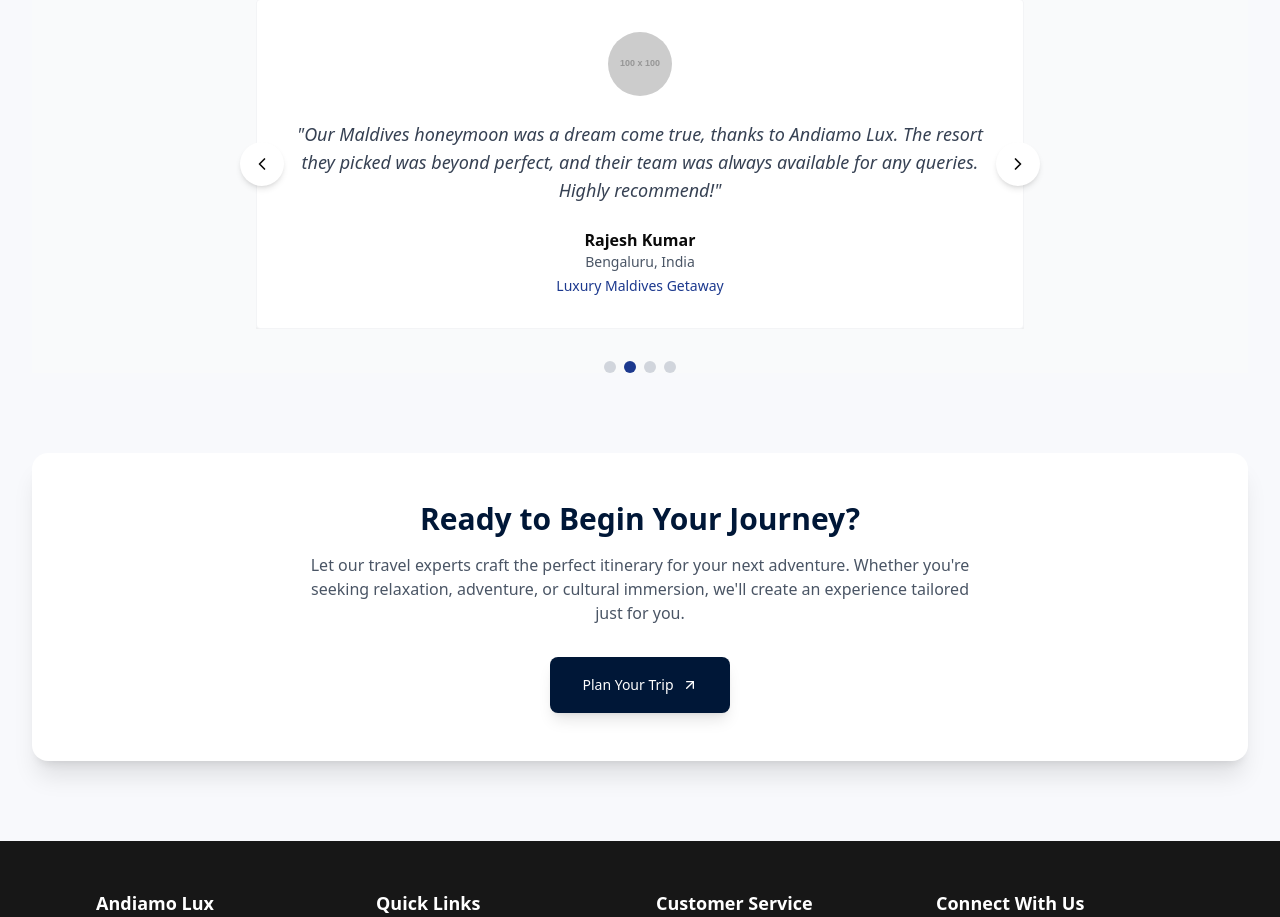
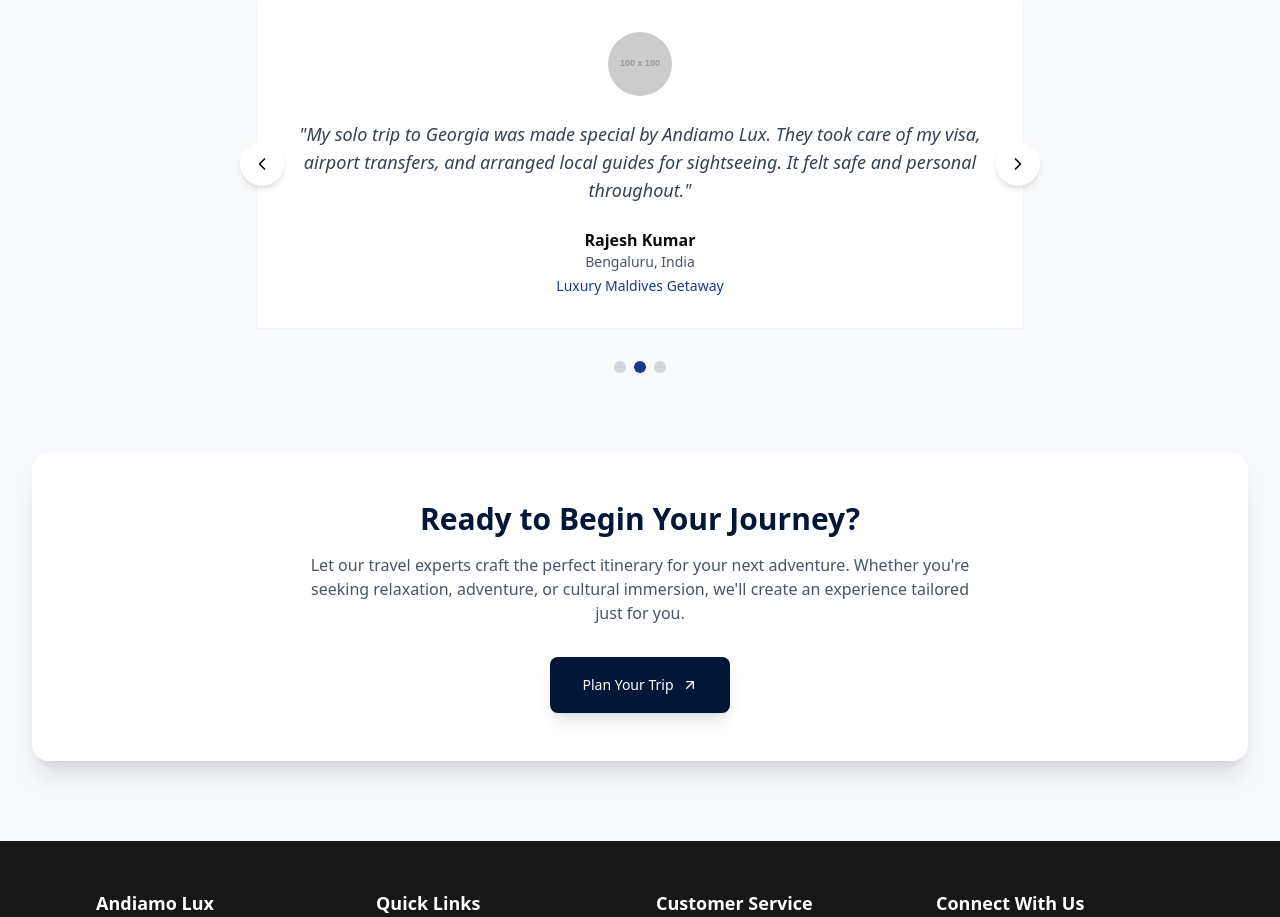
Before and after one commit to kazekunal/AndiamoLux, a Next.js app: page / in a window 1280 px wide. Shown: the part 5200-6117 px from the top of the page. Built offline with nearby package versions, Linux system fonts and the light colour scheme.

Commit message:
text updated

```diff
--- a/src/app/components/testimonials.jsx
+++ b/src/app/components/testimonials.jsx
@@ -8,7 +8,7 @@ const testimonials = [
     name: "Priya Sharma",
     location: "Mumbai, India",
     trip: "European Adventure",
-    quote: "Andiamo Lux planned the most incredible European adventure for our family. Every detail was meticulously handled, from flights to unique local experiences. Truly a five-star service!",
+    quote: "We traveled as a family to Andaman with Andiamo Lux, and it was seamless. They arranged our flights, comfortable stays, and fun island tours. Kids loved the beach activities, and we loved the stress-free planning.",
     avatar: "https://placehold.co/100x100/E2E8F0/4A5568?text=PS"
   },
   {
@@ -16,7 +16,7 @@ const testimonials = [
     name: "Rajesh Kumar",
     location: "Bengaluru, India",
     trip: "Luxury Maldives Getaway",
-    quote: "Our Maldives honeymoon was a dream come true, thanks to Andiamo Lux. The resort they picked was beyond perfect, and their team was always available for any queries. Highly recommend!",
+    quote: "My solo trip to Georgia was made special by Andiamo Lux. They took care of my visa, airport transfers, and arranged local guides for sightseeing. It felt safe and personal throughout.",
     avatar: "https://placehold.co/100x100/E2E8F0/4A5568?text=RK"
   },
   {
@@ -24,16 +24,8 @@ const testimonials = [
     name: "Ananya Singh",
     location: "New Delhi, India",
     trip: "Cultural Tour of Japan",
-    quote: "I've always wanted to explore Japan, and Andiamo Lux made it happen flawlessly. Their knowledge of local culture and hidden gems made the trip unforgettable. Exceptional service!",
+    quote: "For our honeymoon in Maldives, Andiamo Lux organized a private villa, sunset cruises, and spa treatments. Their attention to detail made our trip truly romantic and unforgettable.",
     avatar: "https://placehold.co/100x100/E2E8F0/4A5568?text=AS"
-  },
-  {
-    id: 4,
-    name: "Vikram Patel",
-    location: "Ahmedabad, India",
-    trip: "African Safari",
-    quote: "The African safari organized by Andiamo Lux was breathtaking. They took care of all the complex logistics, allowing us to just soak in the experience. Will definitely book with them again.",
-    avatar: "https://placehold.co/100x100/E2E8F0/4A5568?text=VP"
   }
 ];
 
```
